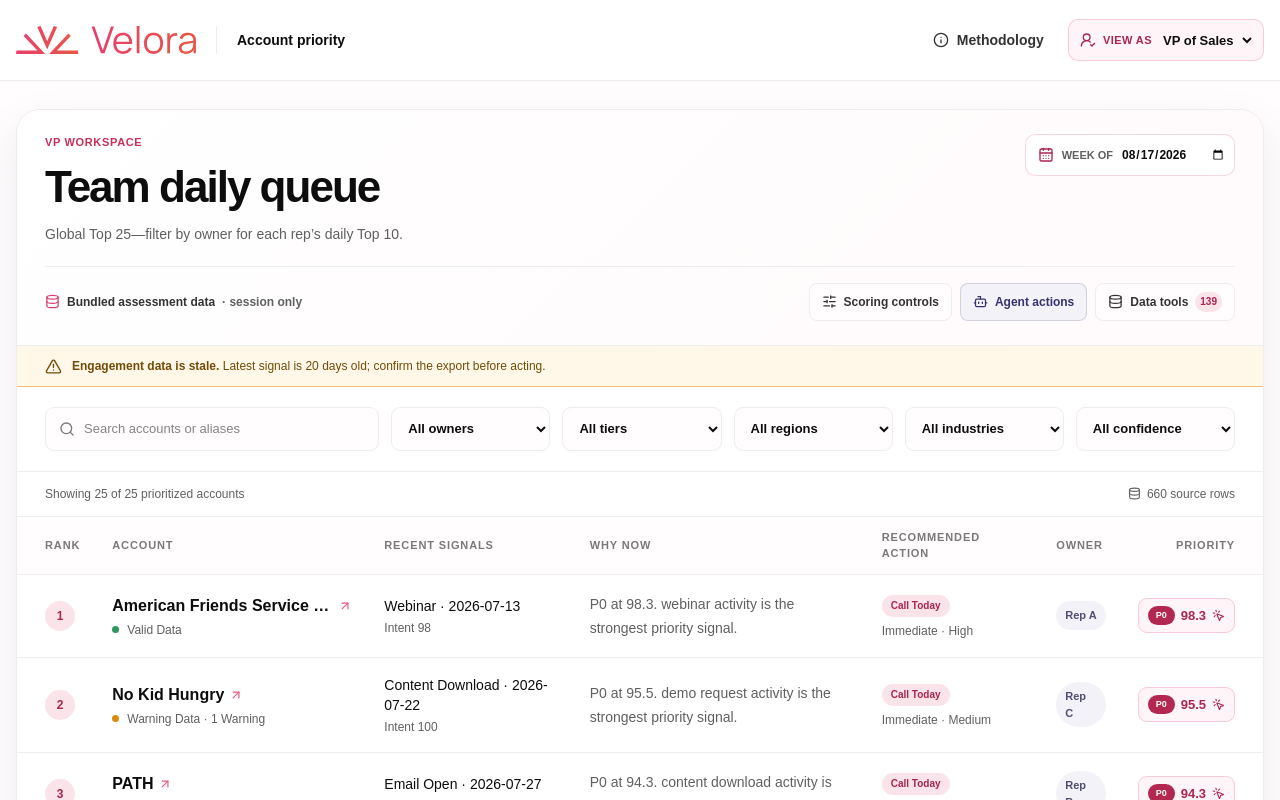
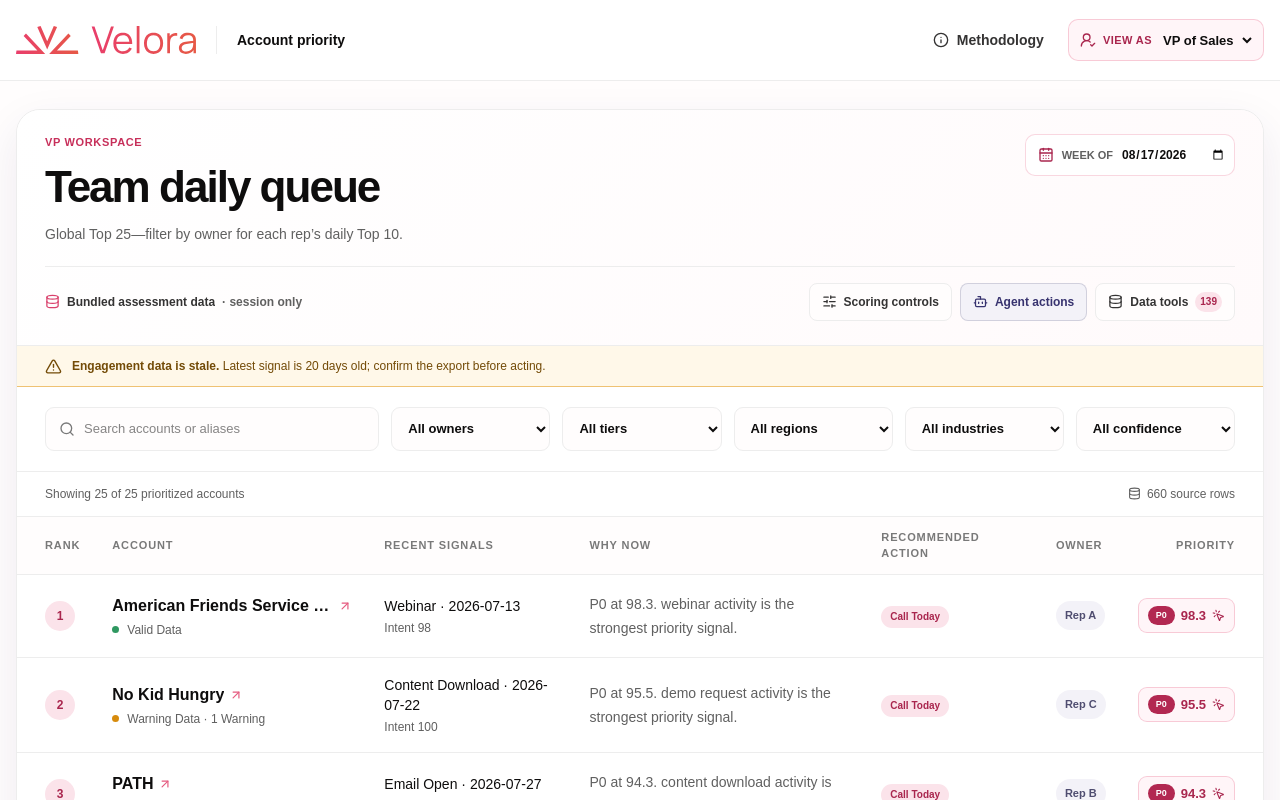
Before and after one commit to coleletsche/account-prioritization-agent, a Next.js app: page / in a window 1280 px wide. Shown: the top 800 px of the page. Built offline with nearby package versions, Linux system fonts and the light colour scheme; a web font is replaced by a local one.

Commit message:
fix: simplify queue action and owner columns

```diff
--- a/src/app/globals.css
+++ b/src/app/globals.css
@@ -542,6 +542,10 @@
   font-size: 0.6875rem;
   font-weight: 800;
   padding: 6px 9px;
+}
+
+.owner-chip {
+  white-space: nowrap;
 }
 
 .score-button {
--- a/src/components/dashboard/ranking-table.tsx
+++ b/src/components/dashboard/ranking-table.tsx
@@ -43,7 +43,7 @@
               </td>
               <td><p className="max-w-[190px] text-sm capitalize text-ink">{eventSummary(account)}</p><p className="mt-1 text-xs text-muted">Intent {account.factors.intent.toFixed(0)}</p></td>
               <td><p className="max-w-[290px] text-sm leading-6 text-muted">{recommendation?.why_now ?? account.reason}</p></td>
-              <td>{recommendation ? <div><span className={`action-pill action-${recommendation.recommended_action}`}>{ACTION_LABELS[recommendation.recommended_action]}</span><p className="mt-1.5 text-xs capitalize text-muted">{recommendation.urgency} · {recommendation.confidence}</p></div> : <span className="text-xs text-muted">Outside daily Top 10</span>}</td>
+              <td>{recommendation ? <span className={`action-pill action-${recommendation.recommended_action}`}>{ACTION_LABELS[recommendation.recommended_action]}</span> : <span className="text-xs text-muted">Outside daily Top 10</span>}</td>
               <td><span className="owner-chip">{account.organization.owner}</span></td>
               <td className="text-right"><button type="button" className="score-button" onClick={() => onSelect(account)} aria-label={`Open ${account.organization.canonicalName}, ${account.priorityBand}, score ${account.priorityScore.toFixed(1)}`}><span className={`priority-band band-${account.priorityBand.toLowerCase()}`}>{account.priorityBand}</span><strong>{account.priorityScore.toFixed(1)}</strong><MousePointerClick size={13} /></button></td>
             </tr>;
```
Also changed, not shown: 1 other file (tests, documents, lock files or other folders).
